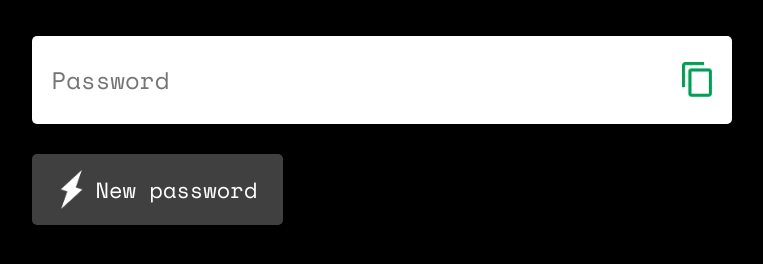
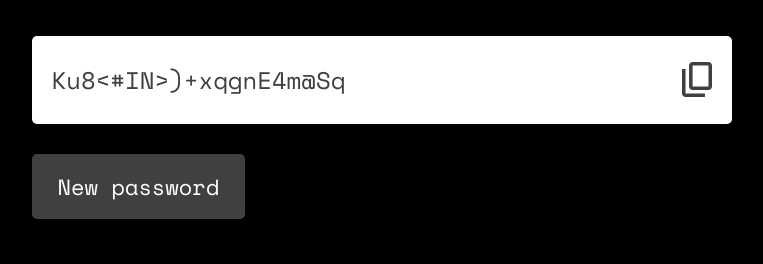
Before and after one commit to fabianfrankwerner/random-password-generator, a plain HTML site: page index.html in a window 1280 px wide. Both pictures are taken after a click on the button "New password". Shown: the part 300-564 px from the top of the page, without its empty margins (122-885 px from the left). Drawn offline with nearby package versions, Linux system fonts and the light colour scheme.

Commit message:
implemented functionality

```diff
--- a/index.css
+++ b/index.css
@@ -21,24 +21,11 @@ body {
     margin-top: 50px;
     margin-bottom: 30px;
     background-color: white;
-    color: #404040;
     display: flex;
     align-items: center;
     justify-content: space-between;
     padding: 26px 20px;
     border-radius: 5px;
-}
-
-.container h1 {
-    font-weight: 500;
-    font-size: 45px;
-
-}
-
-.container h1 span {
-    color: #808080;
-    border-bottom: 4px solid #808080;
-    padding-bottom: 7px;
 }
 
 .display img {
@@ -50,6 +37,22 @@ body {
     border: 0;
     outline: 0;
     font-size: 24px;
+    color: #404040;
+}
+
+.display input::placeholder {
+    color: #404040;
+}
+
+.container h1 {
+    font-weight: 500;
+    font-size: 45px;
+}
+
+.container h1 span {
+    color: #808080;
+    border-bottom: 4px solid #808080;
+    padding-bottom: 7px;
 }
 
 .container button img {
--- a/index.html
+++ b/index.html
@@ -6,7 +6,8 @@
     <meta name="viewport" content="width=device-width, initial-scale=1.0">
     <link rel="preconnect" href="https://fonts.googleapis.com">
     <link rel="preconnect" href="https://fonts.gstatic.com" crossorigin>
-    <link href="https://fonts.googleapis.com/css2?family=Space+Mono:ital,wght@0,400;0,700;1,400;1,700&display=swap" rel="stylesheet">
+    <link href="https://fonts.googleapis.com/css2?family=Space+Mono:ital,wght@0,400;0,700;1,400;1,700&display=swap"
+        rel="stylesheet">
     <link rel="stylesheet" href="index.css">
     <title>Random Password Generator</title>
 </head>
@@ -16,9 +17,9 @@
         <h1>Generate unique<br><span>random passwords</span>.</h1>
         <div class="display">
             <input type="text" id="password" placeholder="Password">
-            <img src="images/copy.png">
+            <img src="images/copy.svg">
         </div>
-        <button><img src="images/generate.png">New password</button>
+        <button onclick="createPassword()">New password</button>
     </div>
 
     <script>
@@ -31,12 +32,19 @@
         const number = "0123456789";
         const symbol = "@#%&()+~|{}[]<>/-=";
 
+        const allChars = upperCase + lowerCase + number + symbol
+
         function createPassword() {
             let password = "";
             password += upperCase[Math.floor(Math.random() * upperCase.length)]
             password += lowerCase[Math.floor(Math.random() * lowerCase.length)]
             password += number[Math.floor(Math.random() * number.length)]
             password += symbol[Math.floor(Math.random() * symbol.length)]
+
+            while (length > password.length) {
+                password += allChars[Math.floor(Math.random() * allChars.length)]
+            }
+            passwordBox.value = password
         }
 
     </script>
```
Also changed, not shown: images/copy.png (deleted), images/copy.svg (added), images/generate.png (deleted). Lines whose indentation alone changed are shown as unchanged.
